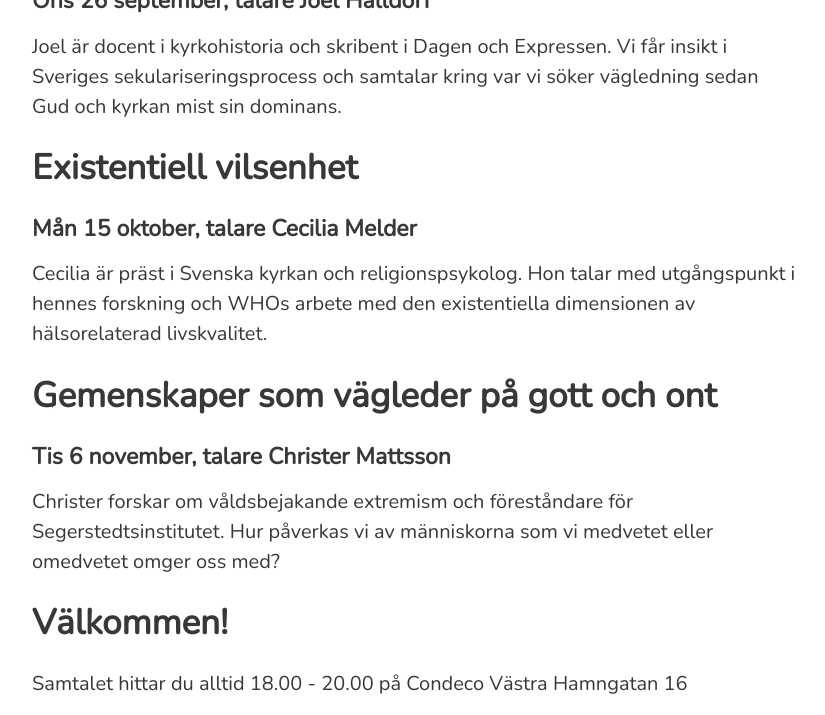
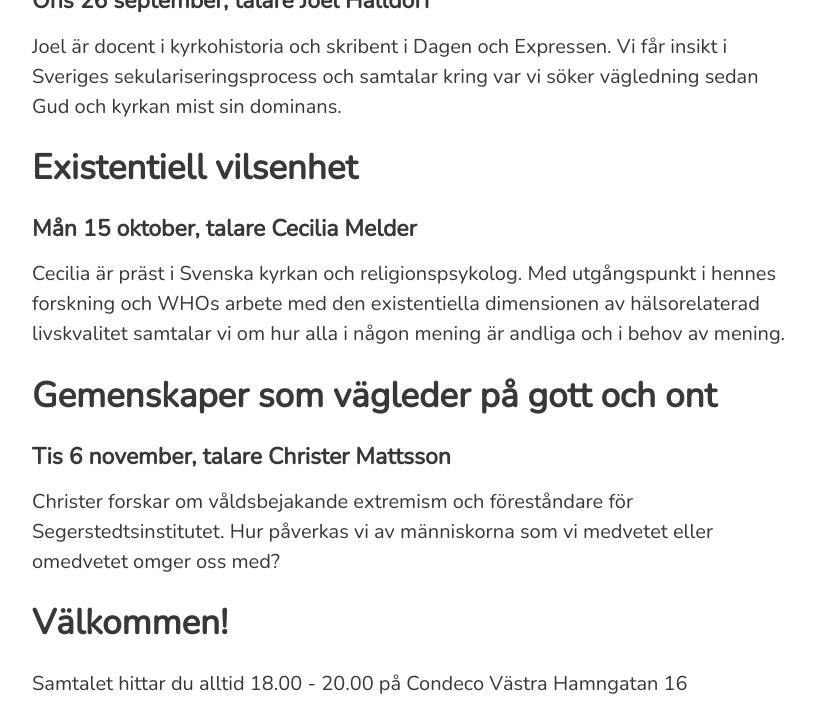
Before and after one commit to samtaloteket/samtaloteket.github.io, a Jekyll site: the page built from index.md, in a window 1280 px wide and 900 px high, scrolled down 1227 px, cut to the strip 0-715 px from the top of the window. Shown: the whole strip, without its empty margins (224-1049 px from the left). Built offline with Jekyll 4.4.1, drawn with Linux system fonts in a browser that asks for light colours.

Commit message:
Add NOD and podcast, update index.md.

```diff
--- a/_includes/organizers.html
+++ b/_includes/organizers.html
@@ -39,3 +39,8 @@
     <img class="organizer-logo" src="/assets/img/organizer_logos/navigatorerna.png" />
   </a>
 </li>
+<li>
+  <a href="https://www.dagen.se/nod/" title="Tidskriften NOD">
+    <img class="organizer-logo" src="/assets/img/organizer_logos/nod.png" />
+  </a>
+</li>
--- a/index.md
+++ b/index.md
@@ -33,8 +33,9 @@
 ## Existentiell vilsenhet
 #### Mån 15 oktober, talare Cecilia Melder
 Cecilia är präst i Svenska kyrkan och religionspsykolog.
-Hon talar med utgångspunkt i hennes forskning och WHOs arbete med den
-existentiella dimensionen av hälsorelaterad livskvalitet.
+Med utgångspunkt i hennes forskning och WHOs arbete med den existentiella
+dimensionen av hälsorelaterad livskvalitet samtalar vi om hur alla i någon
+mening är andliga och i behov av mening.
 
 ## Gemenskaper som vägleder på gott och ont
 #### Tis 6 november, talare Christer Mattsson
```
Also changed, not shown: pages/om.md (+1 -0 lines), pages/podcast.md (added, +15 -0 lines), assets/img/organizer_logos/nod.png (added), assets/img/organizer_logos/nod_original.png (added).
